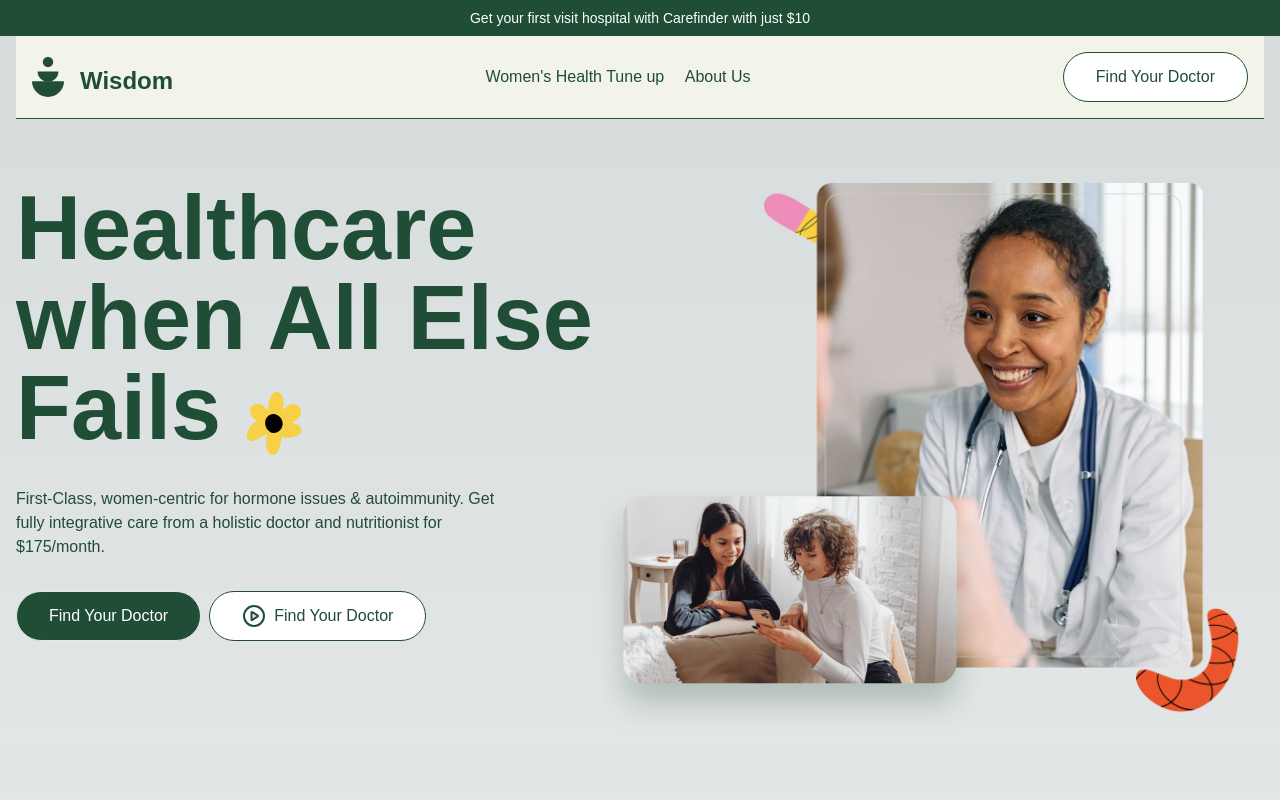
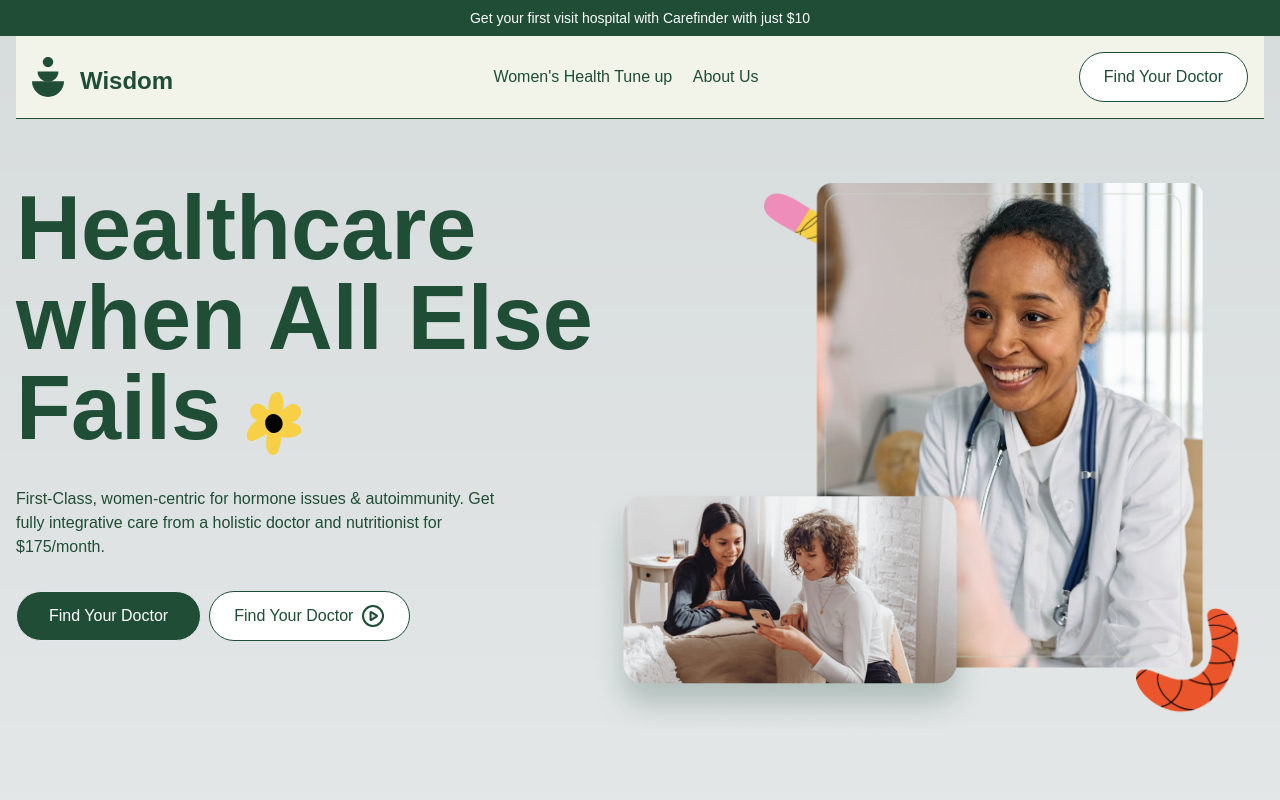
Before and after one commit to olatunde1998/carefinder-app, a Next.js app: page / in a window 1280 px wide. Shown: the top 800 px of the page. Built offline with nearby package versions, Linux system fonts and the light colour scheme; a web font is replaced by a local one.

Commit message:
edited button components

```diff
--- a/src/app/components/homePageComponents/hero.tsx
+++ b/src/app/components/homePageComponents/hero.tsx
@@ -21,16 +21,14 @@ export default function Hero() {
         </div>
 
         <Link href="/signup">
-          <Button
-            btnText="Find Your Doctor"
-            btnIcon
-            className="bg-white border-[.1rem] px-6 text-[#1F4D36] border-[#1F4D36]   hover:bg-white hover:text-[#1F4D36]"
-          />
+          <button className="py-3 cursor-pointer rounded-full  transition duration-700 ease-in-out bg-white border-[.1rem] px-6 text-[#1F4D36] border-[#1F4D36]   hover:bg-white hover:text-[#1F4D36]">
+            Find Your Doctor
+          </button>
         </Link>
       </section>
 
       {/* hero section with headings and image */}
-      <section className="pt-16">
+      <section className="pt-16  max-w-[1300px] mx-auto">
         <div className="block md:flex justify-between">
           {/* content and buttons */}
           <div className="w-full md:w-1/2">
@@ -53,20 +51,17 @@ export default function Hero() {
             <div>
               <div className="md:flex gap-2">
                 <Link href="/login">
-                  <Button
-                    btnText="Find Your Doctor"
-                    btnIcon
-                    className="bg-[#1F4D36] text-white  hover:bg-white hover:text-[#1F4D36] hover:border-[#1F4D36] border-[.1rem]"
-                  />
+                  <button className="px-8 py-3 cursor-pointer rounded-full  transition duration-700 ease-in-out bg-[#1F4D36] text-white  hover:bg-white hover:text-[#1F4D36] hover:border-[#1F4D36] border-[.1rem]">
+                    Find Your Doctor
+                  </button>
                 </Link>
                 <Link href="/signup">
-                  <Button
-                    btnText="Find Your Doctor"
-                    btnIcon={
-                      <PlayIcon color="#1F4D36" width={24} height={24} />
-                    }
-                    className="bg-white border-[.1rem] flex items-center justify-center px-6 text-[#1F4D36] border-[#1F4D36]  hover:bg-white hover:text-[#1F4D36]"
-                  />
+                  <button className="py-3 cursor-pointer rounded-full  transition duration-700 ease-in-out bg-white border-[.1rem] flex items-center justify-center px-6 text-[#1F4D36] border-[#1F4D36]  hover:bg-white hover:text-[#1F4D36]">
+                    Find Your Doctor
+                    <div className="ml-2">
+                      {<PlayIcon color="#1F4D36" width={24} height={24} />}
+                    </div>
+                  </button>
                 </Link>
               </div>
             </div>
--- a/src/app/login/rightContainer.tsx
+++ b/src/app/login/rightContainer.tsx
@@ -1,13 +1,11 @@
 "use client";
 
 import Image from "next/image";
-// import Button from "../components/buttons/button";
 import { auth, provider } from "../components/firebase/firebase";
 import Input from "../components/input/input";
 import { signInWithEmailAndPassword, signInWithPopup } from "firebase/auth";
 import { useRouter } from "next/navigation";
 import { useState } from "react";
-import Button from "../components/buttons/Button";
 
 export default function RightContainer() {
   const router = useRouter();
@@ -23,9 +21,9 @@ export default function RightContainer() {
         const email = userCredential.user.email;
         const profilePicture: string | null = userCredential.user.photoURL;
 
-        localStorage.setItem("name", name);
-        localStorage.setItem("email", email);
-        localStorage.setItem("profilePicture", profilePicture);
+        // localStorage.setItem("name", name);
+        // localStorage.setItem("email", email);
+        // localStorage.setItem("profilePicture", profilePicture);
         router.push("/");
       })
       .catch((error) => {
@@ -42,9 +40,9 @@ export default function RightContainer() {
         const email = result.user.email;
         const profilePicture: string | null = result.user.photoURL;
 
-        localStorage.setItem("name", name);
-        localStorage.setItem("email", email);
-        localStorage.setItem("profilePicture", profilePicture);
+        // localStorage.setItem("name", name);
+        // localStorage.setItem("email", email);
+        // localStorage.setItem("profilePicture", profilePicture);
 
         router.push("/");
       })
@@ -83,11 +81,9 @@ export default function RightContainer() {
           </div>
 
           {/* <div className=" mt-4"> */}
-          <Button
-            className="mt-4 bg-[#1F4D36] text-[20px] text-white rounded-lg w-full hover:bg-white hover:text-[#1F4D36] hover:border-[#1F4D36] border-[.01rem]"
-            btnText="Sign In"
-            btnIcon
-          />
+          <button className="px-8 py-3 cursor-pointer transition duration-700 ease-in-out mt-4 bg-[#1F4D36] text-[20px] text-white rounded-lg w-full hover:bg-white hover:text-[#1F4D36] hover:border-[#1F4D36] border-[.01rem]">
+            Sign In
+          </button>
           {/* </div> */}
         </form>
 
--- a/src/app/signup/rightContainer.tsx
+++ b/src/app/signup/rightContainer.tsx
@@ -1,7 +1,5 @@
 "use client";
-
 import Image from "next/image";
-import Button from "../components/buttons/Button";
 import { auth } from "../components/firebase/firebase";
 import Input from "../components/input/input";
 import { createUserWithEmailAndPassword } from "firebase/auth";
@@ -23,9 +21,9 @@ export default function RightContainer() {
         const email = userCredential.user.email;
         const profilePicture: string | null = userCredential.user.photoURL;
 
-        localStorage.setItem("name", name);
-        localStorage.setItem("email", email);
-        localStorage.setItem("profilePicture", profilePicture);
+        // localStorage.setItem("name", name);
+        // localStorage.setItem("email", email);
+        // localStorage.setItem("profilePicture", profilePicture);
         router.push("/login");
       })
       .catch((error) => {
@@ -66,11 +64,9 @@ export default function RightContainer() {
           </div>
 
           <div className=" mt-4">
-            <Button
-              className=" bg-[#1F4D36] text-[20px] text-white rounded-lg w-full hover:bg-white hover:text-[#1F4D36] hover:border-[#1F4D36] border-[.01rem]"
-              btnText="Sign Up"
-              btnIcon
-            />
+            <button className="px-8 py-3 cursor-pointer   transition duration-700 ease-in-out  bg-[#1F4D36] text-[20px] text-white rounded-lg w-full hover:bg-white hover:text-[#1F4D36] hover:border-[#1F4D36] border-[.01rem]">
+              Sign Up
+            </button>
           </div>
         </form>
 
```
